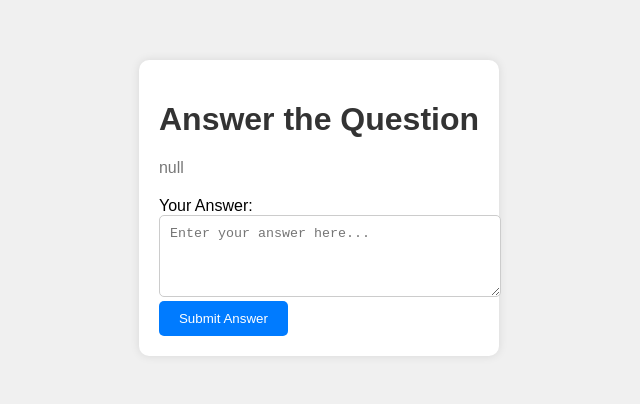
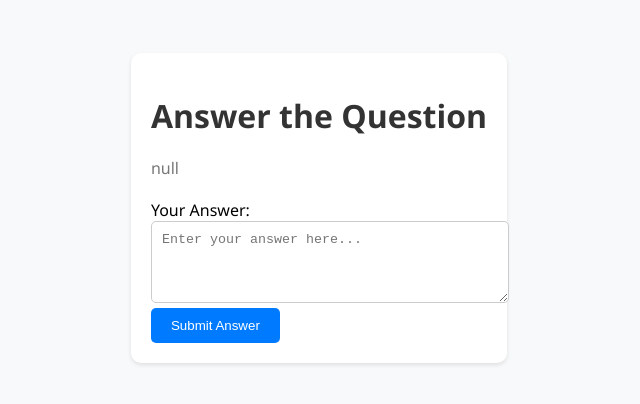
Before and after one commit to MustardGlitch1/Friend-Test, a plain HTML site: page answer.html in a window 1280 px wide. Shown: the part 192-596 px from the top of the page, without its empty margins (321-961 px from the left). Drawn offline with Linux system fonts and the light colour scheme.

Commit message:
Update answer.html

```diff
--- a/answer.html
+++ b/answer.html
@@ -6,25 +6,26 @@
 <title>Answer the Question</title>
 <style>
     body {
-        font-family: Arial, sans-serif;
+        font-family: 'Segoe UI', Tahoma, Geneva, Verdana, sans-serif;
         margin: 0;
         padding: 0;
         display: flex;
         justify-content: center;
         align-items: center;
         height: 100vh;
-        background-color: #f0f0f0;
+        background-color: #f8f9fa;
     }
     .container {
-        max-width: 600px;
+        max-width: 500px;
         padding: 20px;
         background-color: #fff;
         border-radius: 10px;
-        box-shadow: 0 0 10px rgba(0,0,0,0.1);
+        box-shadow: 0 2px 4px rgba(0,0,0,0.1);
     }
     h1 {
         text-align: center;
         color: #333;
+        margin-bottom: 20px;
     }
     p {
         margin-bottom: 20px;
```
